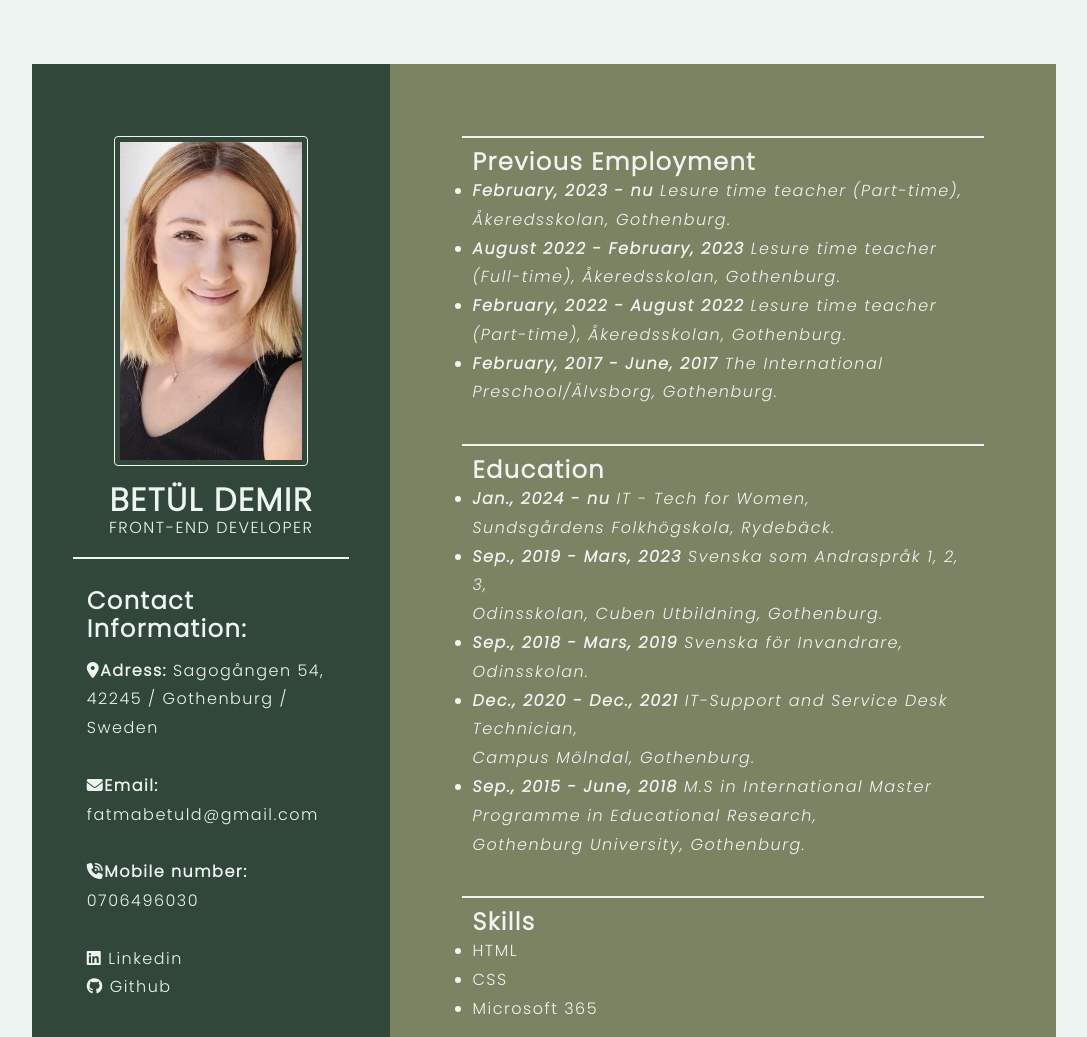
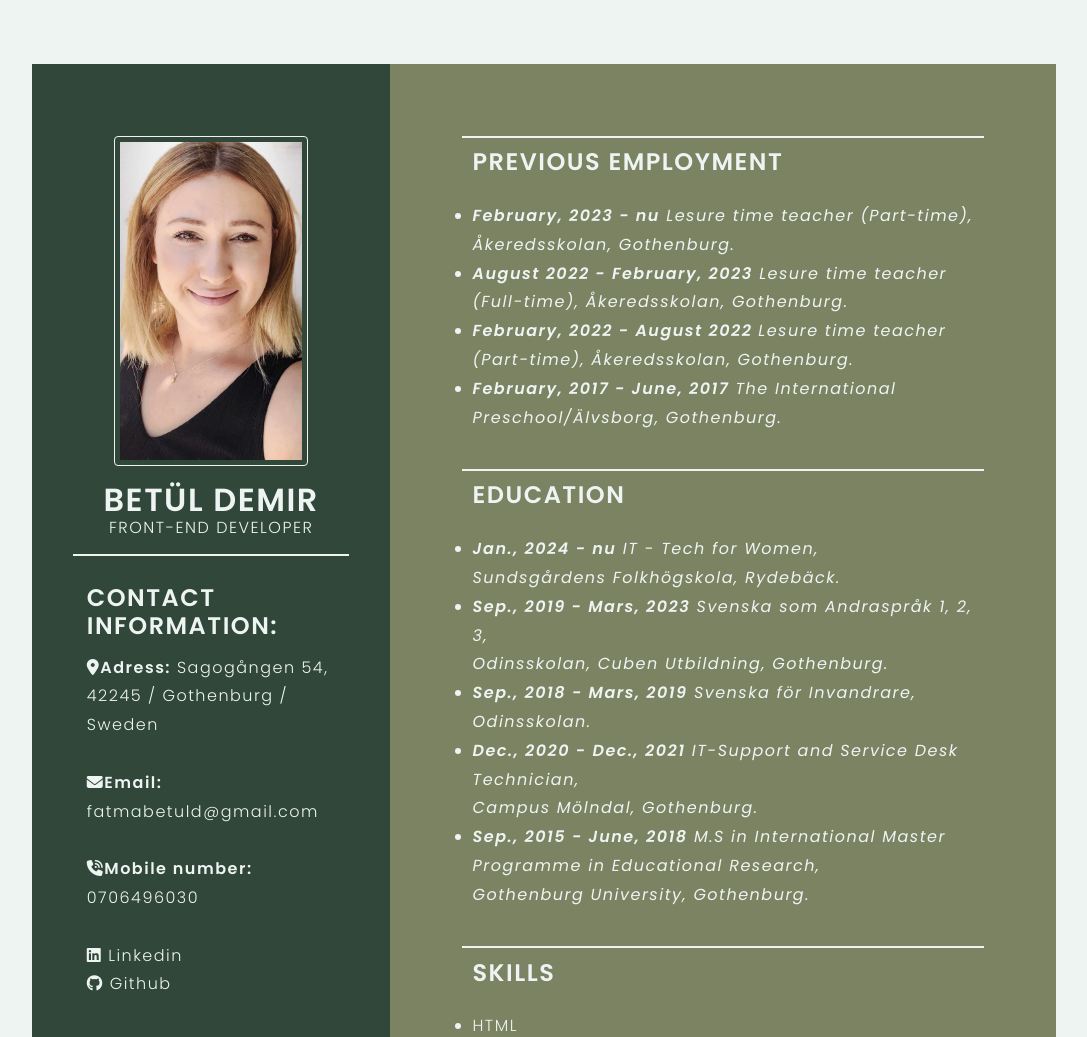
Before and after one commit to FBetulDemir/my_cv, a plain HTML site: page index.html in a window 1280 px wide. Shown: the top 1037 px of the page, without its empty margins (96-1183 px from the left). Drawn offline with Linux system fonts and the light colour scheme.

Commit message:
fixing the titles (uppercase) and centering the profile section in index.html

```diff
--- a/index.html
+++ b/index.html
@@ -7,6 +7,9 @@
     <link rel="preconnect" href="https://fonts.googleapis.com">
     <link rel="preconnect" href="https://fonts.gstatic.com" crossorigin>
     <link href="https://fonts.googleapis.com/css2?family=Poppins:ital,wght@0,100;0,300;1,100;1,300&family=Roboto:wght@100&display=swap" rel="stylesheet">
+    <link rel="preconnect" href="https://fonts.googleapis.com">
+    <link rel="preconnect" href="https://fonts.gstatic.com" crossorigin>
+    <link href="https://fonts.googleapis.com/css2?family=Poppins:ital,wght@0,600;1,400;1,500;1,600&display=swap" rel="stylesheet">
     <script src="https://kit.fontawesome.com/f3fc199968.js" crossorigin="anonymous"></script>
     <title>Curriculum Vitae</title>
 </head>
@@ -17,8 +20,10 @@
                 <div class="img-box">
                     <img src="images/image.jpg" alt="Betul looking at the camera with a smile">
                 </div>
-                <h1>Betül Demir</h1>
-                <p>Front-end Developer</p>
+                <div class="center__name">
+                    <h1>Betül Demir</h1>
+                    <p>Front-end Developer</p>
+                </div>
             </div>
             <div class="contact-info">
                 <h2>Contact Information:</h2>
--- a/styles/index.css
+++ b/styles/index.css
@@ -23,7 +23,9 @@ body{
     background-color: #31473A;
     padding: 7% 4%;
 }
-
+.left-container h2{
+    text-transform: uppercase;
+}
 .profile{
     display: flex;
     flex-wrap: wrap;
@@ -34,6 +36,11 @@ body{
 }
 .profile p{
     margin-bottom: 5%;
+}
+.center__name{
+    display: flex;
+    flex-direction: column;
+    align-items: center;
 }
 
 .img-box img{
@@ -78,3 +85,7 @@ body{
     border-top: 2px solid #EDF4F2;
     padding: 2%;
 }
+.right-container h2{
+    text-transform: uppercase;
+    margin-bottom: 5%;
+}
```
